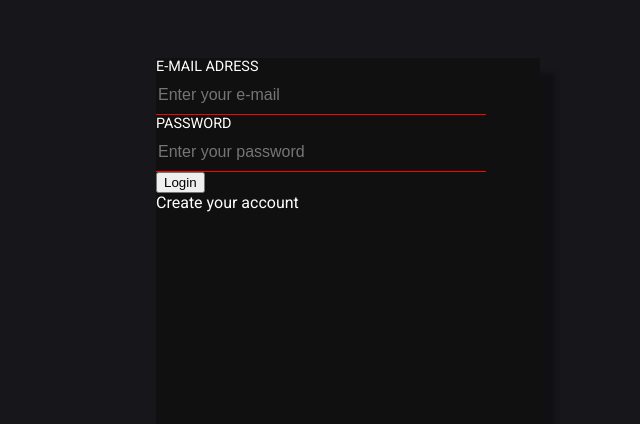
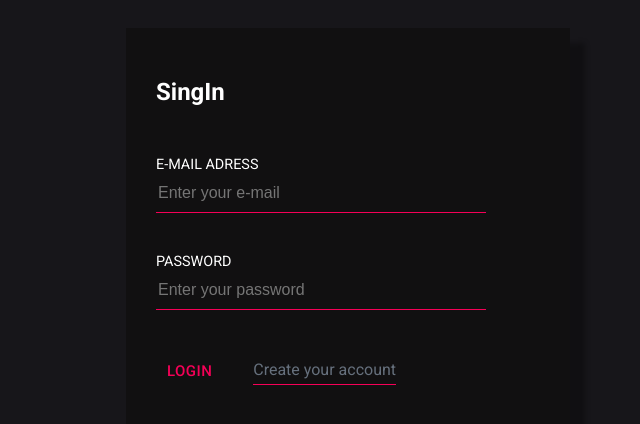
Before and after one commit to Sworzen1/praca, a React (Create React App) app: page / in a window 1280 px wide. Shown: the part 142-566 px from the top of the page, without its empty margins (292-932 px from the left). Built offline with nearby package versions, Linux system fonts and the light colour scheme.

Commit message:
add title,and change styles

```diff
--- a/src/SingIn.js
+++ b/src/SingIn.js
@@ -1,6 +1,7 @@
 import React from "react";
 import { useCalories } from "./Calories";
 import { makeStyles } from "@material-ui/core/styles";
+import Button from "@material-ui/core/Button";
 
 const useStyles = makeStyles(theme => ({
 main:{
@@ -12,11 +13,15 @@ main:{
     alignItems:'center',
     justifyContent:'center',
 },
+formfield:{
+    marginBottom:"40px",
+},
 container:{
     backgroundColor:"rgba(15,15,15,.8)",
     width:"30%",
     height:"50%",
-    boxShadow: "15px 15px 5px 0px rgba(0,0,0,0.3)"
+    boxShadow: "15px 15px 5px 0px rgba(0,0,0,0.3)",
+    padding:"30px",
 },
 label: {
     display:"block",
@@ -30,12 +35,24 @@ label: {
     border:"none",
     color: "white",
     outline: "none",
-    borderBottom: "1px solid red",
+    borderBottom: "1px solid #f50057",
     fontSize: "1em",
     fontWeight: "300",
     paddingBottom: "10px",
     marginTop: "10px",
+  },
+  link:{
+    color: "#66707D",
+    textDecoration: "none",
+    display: "inline-block",
+    borderBottom: "1.5px solid #f50057",
+    paddingBottom: "5px",
+    marginLeft:"30px"
+  },
+  title:{
+      marginBottom:"50px",
   }
+
 
 
 }));
@@ -46,6 +63,9 @@ const SingIn = () => {
   return (
     <div className={classes.main}>
       <div className={classes.container}>
+
+<h2 className={classes.title}>SingIn</h2>
+
         <div className={classes.formfield}>
           <label className={classes.label} htmlFor="email">
             E-Mail Adress
@@ -73,8 +93,11 @@ const SingIn = () => {
         </div>
 
         <div>
-          <button onClick={login}>Login</button>
-          <div>Create your account</div>
+        <Button size="large" color="secondary" onClick={login} className={classes.button}>
+            Login
+          </Button>
+
+          <div className={classes.link}>Create your account</div>
         </div>
       </div>
     </div>
```
